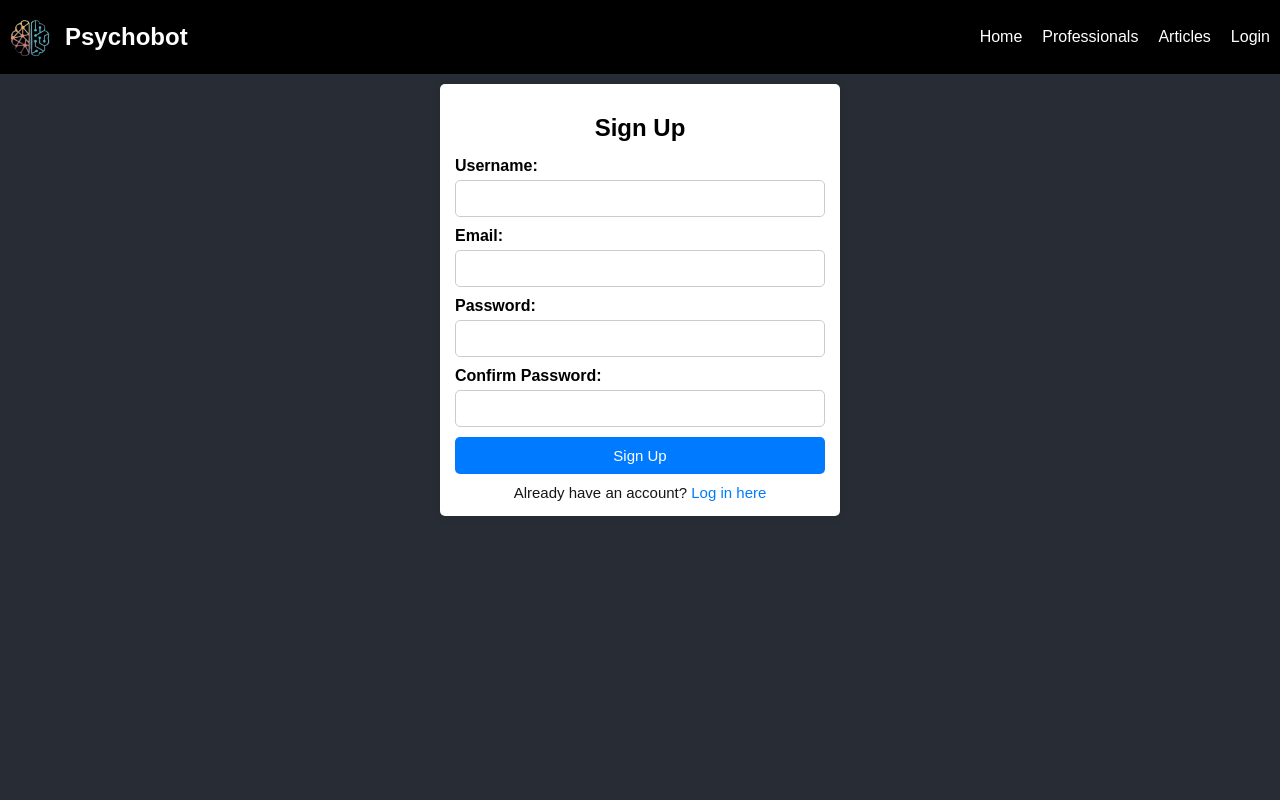
After one commit to Yamaxn/psychobot, a Flask app: page /Signup in a window 1280 px wide. The commit adds this page. Run offline with Flask 3, Linux system fonts and the light colour scheme.

Commit message:
'secondpush'

```diff
--- a/Templates/login.html
+++ b/Templates/login.html
@@ -29,7 +29,10 @@
         <div class="extra-links">
             <a href="#">Forgot password?</a>
             <span>|</span>
-            <a href="#">Don't have an account? Sign up</a>
+            <a href="{{ url_for('signup') }}">Don't have an account? Sign up</a>
+        </div>
+        <div class="google">
+            <a href="#" class="google-button">Continue with Google</a>
         </div>
     </div>
 
--- /dev/null
+++ b/Templates/signup.html
@@ -0,0 +1,38 @@
+<!DOCTYPE html>
+<html lang="en">
+
+<head>
+    <meta charset="UTF-8">
+    <meta name="viewport" content="width=device-width, initial-scale=1.0">
+    <title>Sign Up</title>
+    <link rel="stylesheet" href="{{ url_for('static', filename='styles.css') }}">
+</head>
+
+<body>
+        <!-- Navbar -->
+        {% include 'navbar.html' %}
+
+    <form class="signup-form" action="submit_signup.php" method="POST">
+        <h2 class="signup-heading">Sign Up</h2>
+        <div class="form-group">
+            <label class="form-label" for="username">Username:</label>
+            <input class="form-input" type="text" id="username" name="username" required>
+        </div>
+        <div class="form-group">
+            <label class="form-label" for="email">Email:</label>
+            <input class="form-input" type="email" id="email" name="email" required>
+        </div>
+        <div class="form-group">
+            <label class="form-label" for="password">Password:</label>
+            <input class="form-input" type="password" id="password" name="password" required>
+        </div>
+        <div class="form-group">
+            <label class="form-label" for="confirm_password">Confirm Password:</label>
+            <input class="form-input" type="password" id="confirm_password" name="confirm_password" required>
+        </div>
+        <button class="signup-button" type="submit">Sign Up</button>
+        <p class="signup-link">Already have an account? <a href="{{ url_for('login') }}">Log in here</a></p>
+    </form>
+</body>
+
+</html>
--- a/app.py
+++ b/app.py
@@ -19,6 +19,10 @@ def articles():
 def login():
     return render_template('login.html')
 
+@app.route('/Signup')
+def signup():
+    return render_template('signup.html')
+
 @app.route('/Terms-conditions')
 def terms():
     return render_template('terms.html')
--- a/static/styles.css
+++ b/static/styles.css
@@ -264,6 +264,7 @@ body {
 .terms h1 {
     color: white;
     margin-top: 20px; /* Add margin to top */
+    margin-bottom: 10px;
 }
 
 .terms p {
@@ -318,6 +319,7 @@ body {
     border: none; /* Remove border */
     border-radius: 5px; /* Add border radius */
     cursor: pointer; /* Add cursor pointer */
+    font-size: 15px;
 }
 
 button:hover {
@@ -333,7 +335,7 @@ button:hover {
 .extra-links a {
     color: #007bff; /* Set link color */
     text-decoration: none; /* Remove underline */
-    font-size: 13px;
+    font-size: 15px;
 }
 
 .extra-links a:hover {
@@ -343,3 +345,87 @@ button:hover {
 .extra-links span {
     margin: 0 5px; /* Add margin around the separator */
 }
+
+.google {
+    width: 100%; /* Set button width to 100% */
+    margin-top: 20px;
+    padding: 10px; /* Add padding */
+    background-color: #007bff; /* Set background color */
+    border: none; /* Remove border */
+    border-radius: 15px; /* Add border radius */
+    cursor: pointer; /* Add cursor pointer */
+}
+
+.google a{
+    font-size: 15px;
+    text-decoration: none;
+    color: white;
+    font-weight: bold;
+}
+
+/* Sign Up Page Styles */
+
+.signup-heading {
+    text-align: center; /* Center align the heading */
+    margin-top: 15px;
+    margin-bottom: 15px; /* Add top margin */
+}
+
+.signup-form {
+    max-width: 400px; /* Set maximum width for the form */
+    margin: 10px auto; /* Center align the form */
+    padding: 15px; /* Add padding */
+    background-color: #ffffff; /* Set background color for the form */
+    border-radius: 5px; /* Add border radius */
+    box-shadow: 0 0 10px rgba(0, 0, 0, 0.1); /* Add box shadow */
+}
+
+.form-group {
+    margin-bottom: 10px; /* Add bottom margin for form groups */
+}
+
+.form-label {
+    display: block; /* Display labels as block elements */
+    margin-bottom: 5px; /* Add bottom margin for labels */
+    font-weight: bold; /* Set font weight */
+}
+
+.form-input {
+    width: 100%; /* Set input width to 100% */
+    padding: 10px; /* Add padding */
+    border: 1px solid #ccc; /* Add border */
+    border-radius: 5px; /* Add border radius */
+}
+
+.signup-button {
+    width: 100%; /* Set button width to 100% */
+    padding: 10px; /* Add padding */
+    background-color: #007bff; /* Set background color for the button */
+    color: #fff; /* Set text color */
+    border: none; /* Remove border */
+    border-radius: 5px; /* Add border radius */
+    cursor: pointer; /* Add cursor pointer */
+    transition: background-color 0.3s; /* Add transition effect */
+    font-size: 15px;
+}
+
+.signup-button:hover {
+    background-color: #0056b3; /* Change background color on hover */
+}
+
+.signup-link {
+    color: #171515;
+    text-align: center; /* Center align the link */
+    margin-top: 10px; /* Add top margin */
+    font-size: 15px;
+}
+
+.signup-link a {
+    color: #007bff; /* Set link color */
+    font-size: 15px;
+    text-decoration: none; /* Remove underline */
+}
+
+.signup-link a:hover {
+    text-decoration: underline; /* Add underline on hover */
+}
```
